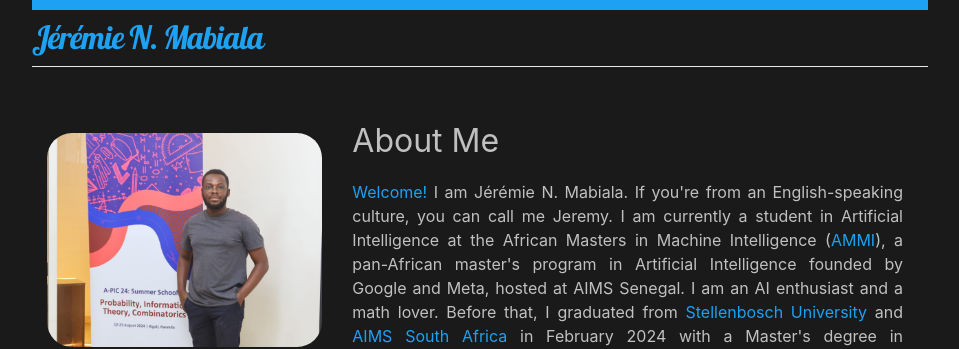
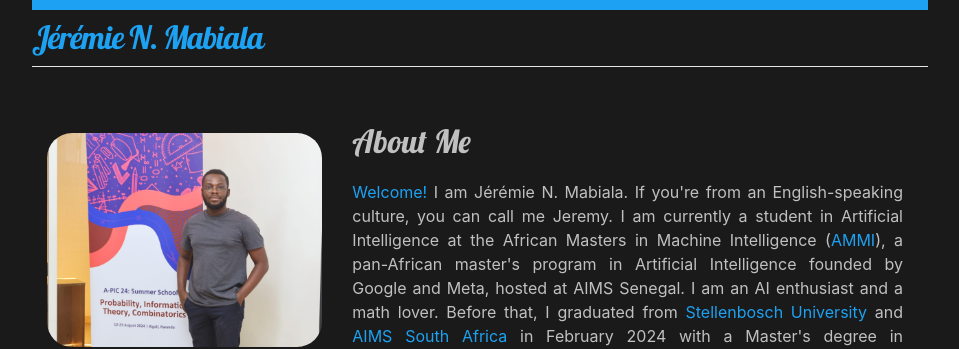
Before and after one commit to jnlandu/jnlandu.github.io, a Jekyll site: the page built from index.md, in a window 1280 px wide. Shown: the top 349 px of the page, without its empty margins (160-1119 px from the left). Built offline with Jekyll 4.4.1, drawn with Linux system fonts in a browser that asks for light colours.

```diff
--- a/assets/css/custom/custom.css
+++ b/assets/css/custom/custom.css
@@ -49,7 +49,7 @@
 
 /*  Site-tile font style */
 .site-title {
-  font-family: 'Lobster', sans-serif !important;
+  font-family: 'Lobster', sans-serif;
   font-size: 2rem;
 }
 
@@ -103,9 +103,13 @@
   display: -ms-flexbox !important;
   width: calc(var(--content-width) - 70px);
   transition: opacity 0.3s ease;
-  /* transition: margin-top 0.1s ease;  */
   z-index: -1 !important;
-
+}
+.about {
+  font-family: 'Lobster','Nunito', sans-serif !important;
+  /* font-size: 1.5rem;
+  text-align: center;
+  margin-top: 20px; */
 }
 
 /*  modbile devices: */
@@ -139,7 +143,9 @@
 
   .about{
     text-align: center;
+    font-family: 'Lobster','Nunito', sans-serif !important;
   }
+
   .about-wrapper {
     width: auto;
     display: flex !important;
@@ -330,5 +336,6 @@
   /* right: 20px; */
   /* display: none; */
   color: #ffff;
+  z-index: 1000;
 
 }
```
